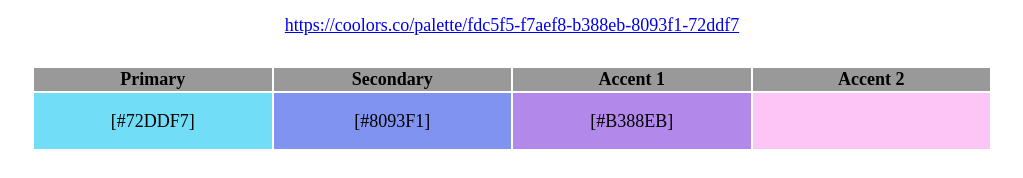
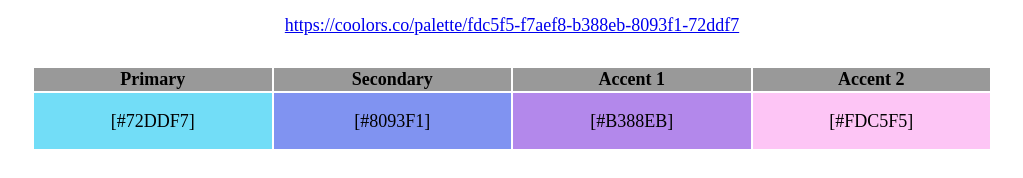
Before and after one commit to ruthmoreau/wdd130, a plain HTML site: page wwr/site-plan-rafting.html in a window 1280 px wide. Shown: the part 1671-1849 px from the top of the page, without its empty margins (128-1151 px from the left). Drawn offline with Linux system fonts and the light colour scheme.

Commit message:
accent 2

```diff
--- a/wwr/site-plan-rafting.html
+++ b/wwr/site-plan-rafting.html
@@ -59,7 +59,7 @@
         <td class="primary">[#72DDF7]</td>
         <td class="secondary">[#8093F1]</td>
         <td class="accent1">[#B388EB]</td>
-        <td class="accent2"></td>
+        <td class="accent2">[#FDC5F5]</td>
       </tr>
     </table>
 
```
